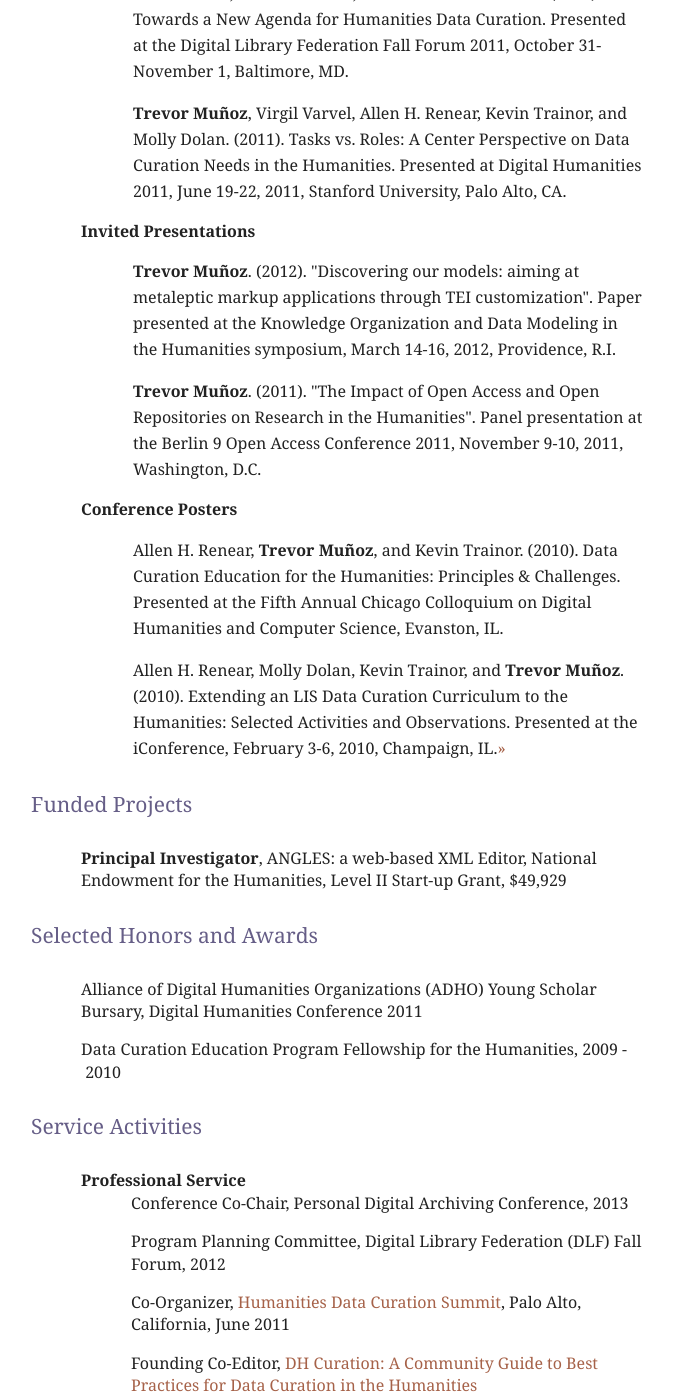
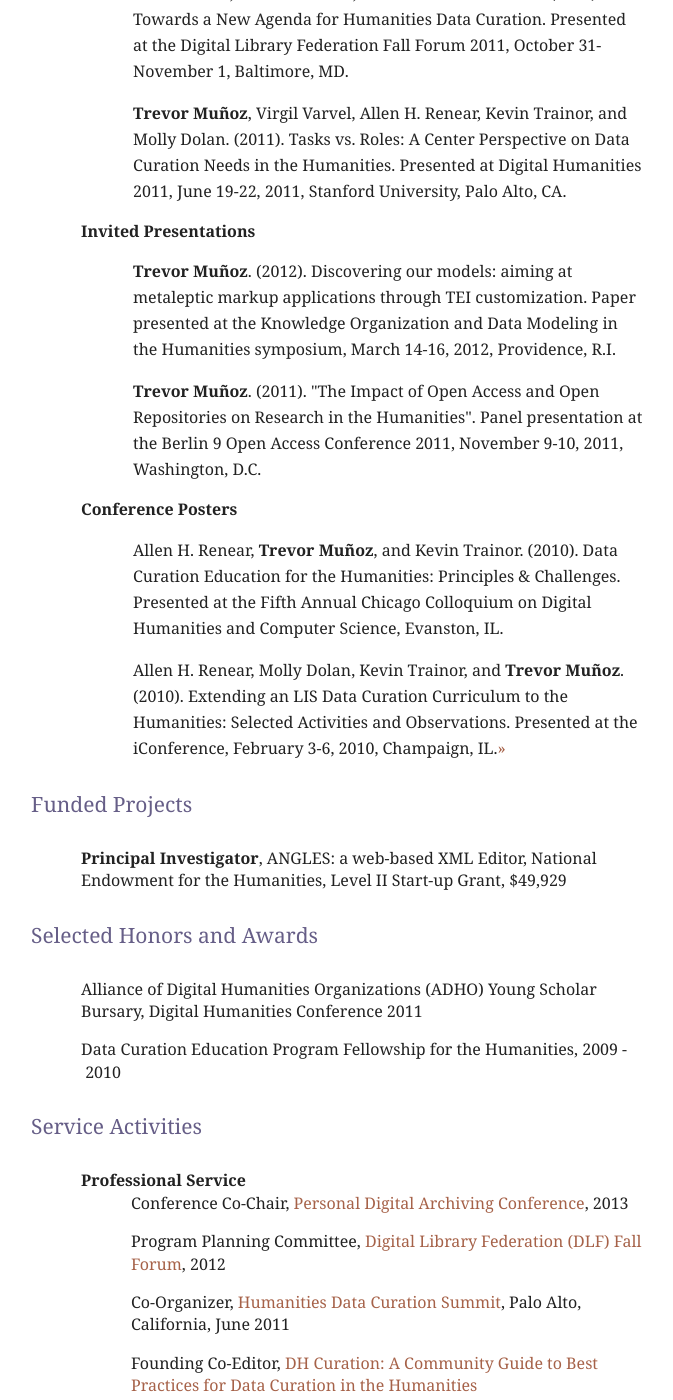
Before and after one commit to trevormunoz/calling-card, a Jekyll site: the page built from about/cv/index.html, in a window 1280 px wide and 1400 px high, scrolled down 1264 px. Shown: the whole window, without its empty margins (303-976 px from the left). Built offline with Jekyll 4.4.1, drawn with Linux system fonts in a browser that asks for light colours; nearby versions of some CDN libraries; Markdown is read by kramdown in place of the engine named in the settings; some of the changed lines change nothing that is shown.

Commit message:
Tweaks and links to merged version

```diff
--- a/about/cv/index.html
+++ b/about/cv/index.html
@@ -46,7 +46,7 @@ title: Trevor's CV
 </li>
   <li><strong>Invited Presentations</strong>
 <ul>
-  <li><p class="citation"><strong>Trevor Muñoz</strong>. (2012). "Discovering our models: aiming at metaleptic markup applications through TEI customization". Paper presented at the Knowledge Organization and Data Modeling in the Humanities symposium, March 14-16, 2012, Providence, R.I.</p></li>
+  <li><p class="citation"><strong>Trevor Muñoz</strong>. (2012). Discovering our models: aiming at metaleptic markup applications through TEI customization. Paper presented at the Knowledge Organization and Data Modeling in the Humanities symposium, March 14-16, 2012, Providence, R.I.</p></li>
 
   <li><p class="citation"><strong>Trevor Muñoz</strong>. (2011). "The Impact of Open Access and Open Repositories on Research in the Humanities". Panel presentation at the Berlin 9 Open Access Conference 2011, November 9-10, 2011, Washington, D.C.</p></li>
   </ul>
@@ -76,8 +76,8 @@ title: Trevor's CV
          <ul>
             <li><strong>Professional Service</strong>
               <ul>
-                <li>Conference Co-Chair, Personal Digital Archiving Conference, 2013</li>
-                <li>Program Planning Committee, Digital Library Federation (DLF) Fall Forum, 2012</li>
+                <li>Conference Co-Chair, <a href="http://mith.umd.edu/pda2013/">Personal Digital Archiving Conference</a>, 2013</li>
+                <li>Program Planning Committee, <a href="http://www.diglib.org/forums/2012forum/">Digital Library Federation (DLF) Fall Forum</a>, 2012</li>
                 <li>Co-Organizer, <a href="http://cirssweb2.lis.illinois.edu/paloalto" target="_blank">Humanities Data Curation Summit</a>, Palo Alto, California, June 2011</li>
                 <li>Founding Co-Editor, <a href="http://guide.dhcuration.org">DH Curation: A Community Guide to Best Practices for Data Curation in the Humanities</a></li>
                 <li>Peer reviewer, Digital Humanities Conference, 2012</li>
```
